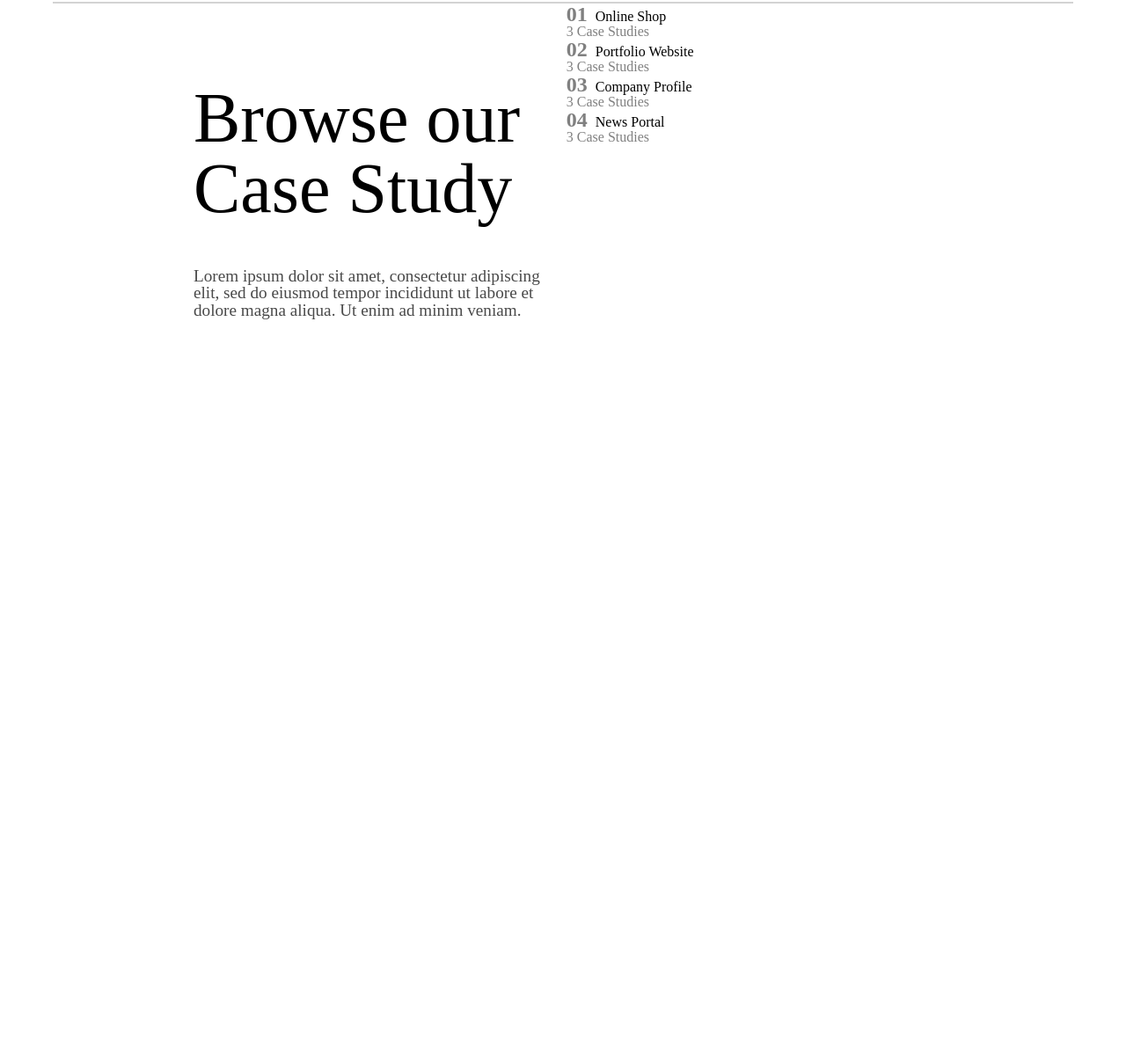
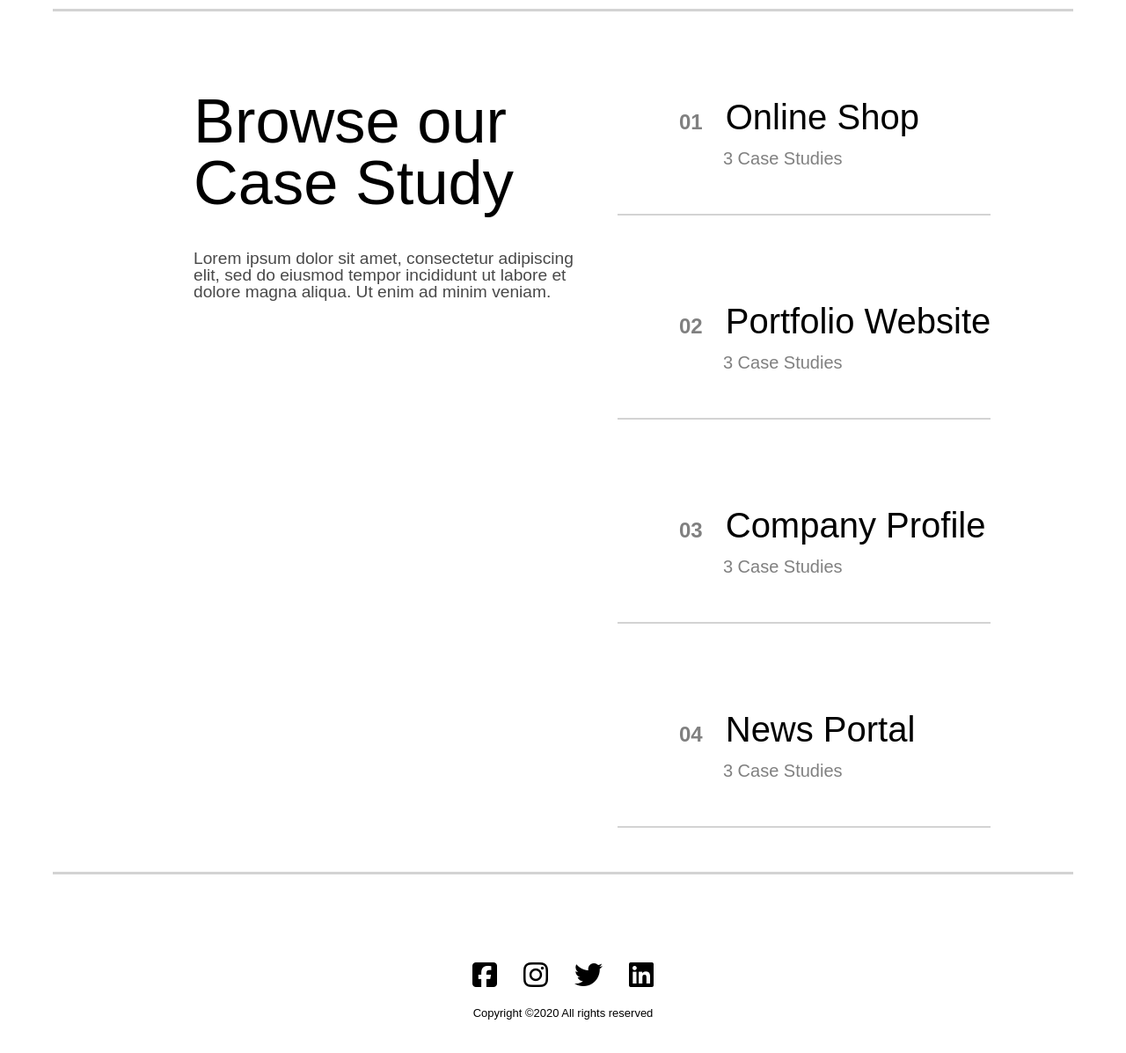
Before and after one commit to yuriramos223/atv-sound, a plain HTML site: page index.html in a window 1280 px wide. Shown: the part 1123-2320 px from the top of the page at 88% size. Before the commit the page ends 1545 px from the top, so only its background shows below. Drawn offline with Linux system fonts and the light colour scheme; a web font is replaced by a local one.

Commit message:
TERMINEI

```diff
--- a/index.html
+++ b/index.html
@@ -5,6 +5,7 @@
     <meta name="viewport" content="width=device-width, initial-scale=1.0">
     <title>Sound</title>
     <link rel="stylesheet" href="style.css">
+    <script src="https://kit.fontawesome.com/9e88948a2b.js" crossorigin="anonymous"></script>
 </head>
 <body>
     <header>
@@ -27,10 +28,10 @@
         </div>
 
         <div class="principal">
-        <h1>It’s possible to do video call with your customers</h1>
+        <h1>It’s possible to do <br>video call with <br>your customers</h1>
 
         <div class="samantha">
-            <p class="primeiro">“Lorem ipsum dolor sit amet, consectetur adipiscing elit, sed do eiusmod tempor incididunt ut labore et dolore magna aliqua. Ut enim ad minim veniam.”</p>
+            <p class="primeiro">“Lorem ipsum dolor sit amet, consectetur adipiscing elit, <br> sed do eiusmod tempor incididunt ut labore et dolore <br> magna aliqua. Ut enim ad minim veniam.”</p>
 
         <div class="samanta">
             <img src="imagens/Rectangle 2 Copy 7.png" alt="">
@@ -61,13 +62,44 @@
                     <span class="numero">02</span> Portfolio Website <br> <span class="frase">3 Case Studies</span>
                 </li>
                 <li>
-                    <span class="numero">03</span> Company Profile <br> <span class="frase"> 3 Case Studies</span></li>
+                    <span class="numero">03</span> Company Profile <br> <span class="frase"> 3 Case Studies</span>
+                </li>
                 <li>
-                    <span class="numero">04</span> News Portal <br> <span class="frase"> 3 Case Studies</span></li>
+                    <span class="numero">04</span> News Portal <br> <span class="frase"> 3 Case Studies</span>
+                </li>
             </ol>
         </nav>
     </div>
     </section>
 </main>
+<footer>
+    <nav>
+        <ul>
+            <li>
+                <a href="#">
+                    <span class="fa-brands fa-square-facebook"></span>
+                </a>
+            </li>
+            <li>
+                <a href="#">
+                    <span class="fa-brands fa-instagram"></span>
+                </a>
+            </li>
+            <li>
+                <a href="#">
+                    <span class="fa-brands fa-twitter"></span>
+                </a>
+            </li>
+            <li>
+                <a href="#">
+                    <span class="fa-brands fa-linkedin"></span>
+                </a>
+            </li>
+        </ul>
+    </nav>
+    <p>
+        Copyright ©2020 All rights reserved
+    </p>
+</footer>
 </body>
 </html>
--- a/style.css
+++ b/style.css
@@ -1,4 +1,5 @@
-@import url("https://fonts.googleapis.com/css2?family=Open+Sans:ital,wght@0,300..800;1,300..800&display=swap");
+
+@import url('https://fonts.googleapis.com/css2?family=Afacad+Flux:wght@100..1000&display=swap');
 
 /* http://meyerweb.com/eric/tools/css/reset/
    v2.0 | 20110126
@@ -31,7 +32,7 @@ footer, header, hgroup, menu, nav, section {
 	display: block;
 }
 /*========================================
-                  Geral
+                  GERAL
 ==========================================*/
 body {
 	line-height: 1;
@@ -61,6 +62,7 @@ a{
 }
 body{
 	margin: 40px 60px 40px 60px;
+	font-family: "Afacad Flux", sans-serif;
 }
 /*=========================================
                     TOPO
@@ -77,18 +79,21 @@ header nav ul li{
 	color: black;
 	padding: 0 0 0 30px;
 }
+/*=========================================
+                CONTEÚDO
+==========================================*/
 section.banner {
 	display: flex;
-	border-bottom: 2.5px solid lightgray;
+	border-bottom: 3px solid lightgray;
 	padding: 120px 150px 120px 150px;
 }
 section.banner div{
 	padding: 2px 4px 2px 4px;
 }
 section.banner div h1{
-	font-size: 4rem;
-	border-bottom: 1px solid lightgray;
-	padding: 50px 50px 50px 50px;
+	font-size: 3.2rem;
+	border-bottom: 2px solid lightgray;
+	padding: 50px 0 50px 100px;
 }
 section.banner div.principal{
 	padding: 2vw 4vw 2vw 4vw;
@@ -97,11 +102,12 @@ section.banner div.samanta p.cinza{
 	color: gray;
 }
 section.banner div.samantha{
-	padding: 50px 10px 10px 10px;
+	padding: 50px 0 10px 100px;
 }
 section.banner div.samantha p.primeiro{
-	padding: 10px 5px 30px 5px;
+	padding: 10px 0 30px 5px;
 	color: rgb(73, 73, 73);
+	font-size: 15px;
 }
 section.banner div.samanta{
 	display: flex;
@@ -110,12 +116,12 @@ section.banner div.samanta ul{
 	padding: 0.5vw 1vw 0 1vw;
 }
 section.baixo h1{
-	margin: 90px 30px 20px 160px;
-	font-size: 5rem;
+	margin: 90px 30px 8px 160px;
+	font-size: 4.4rem;
 	font-weight: 400;
 }
 section.baixo p.para{
-	margin: 50px 30px 20px 160px;
+	margin: 40px 30px 20px 160px;
 	font-size: 1.2rem ;
 	color: rgb(73, 73, 73);
 }
@@ -127,7 +133,37 @@ section.baixo div.lista ol li span.numero{
 	font-size: 1.5rem;
 	color: gray;
 	font-weight: bold;
+	margin: 10px 10px 12px 70px;
 }
 section.baixo div.lista ol li span.frase{
 	color: gray;
+	font-size: 20px;
+	margin: 20px 20px 50px 120px;
 }
+section.baixo div.lista ol li{
+	font-size: 2.5rem;
+	margin: 100px 20px 50px 20px;
+	border-bottom: 2px solid lightgray;
+	padding: 0 0 50px 0;
+}
+section.baixo{
+	border-bottom: 3px solid lightgray;
+}
+/*=========================================
+                 RODAPÉ
+==========================================*/
+footer{
+	text-align: center;
+	margin: 6.1vw 0 4.9vw 0;
+}
+footer ul{
+	display: flex;
+	justify-content: center;
+}
+footer ul li{
+	margin: 20px 15px 20px 15px;
+    font-size: 2rem;
+}
+footer p{
+	font-size: 13px;
+}
```
